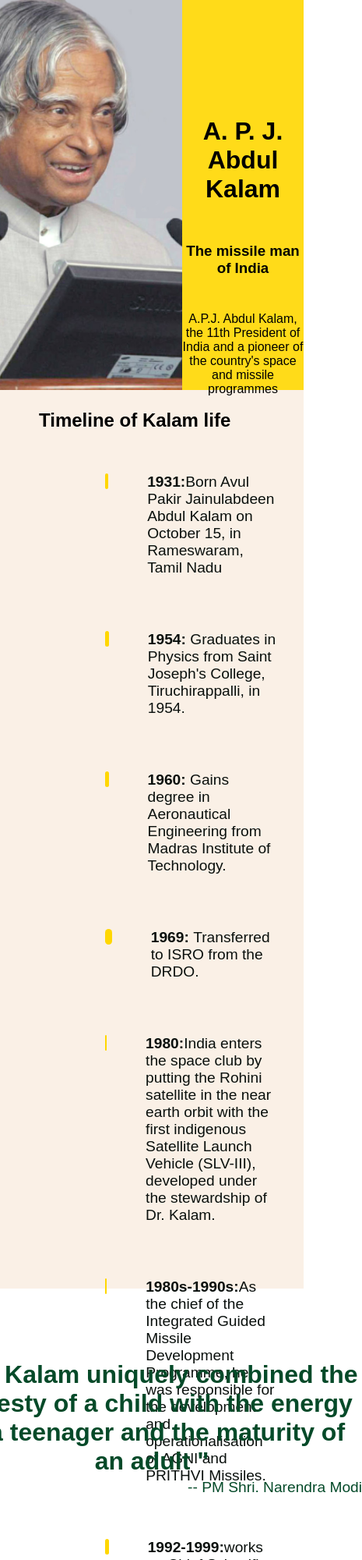
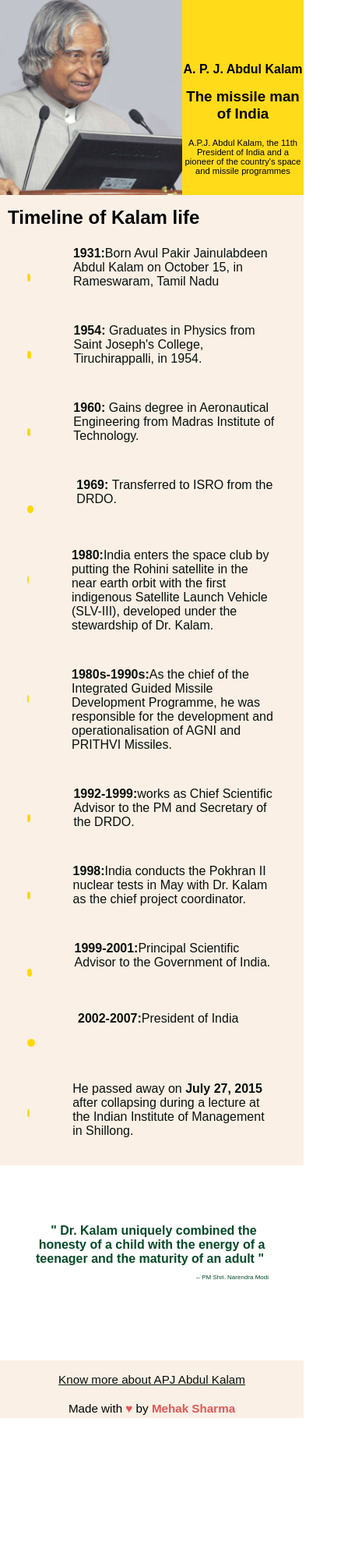
Before and after one commit to mehakSharma2/Tribute-website, a plain HTML site: page index.html in a window 390 px wide. Shown: the top 2000 px of the page at 78% size, 465 px wide, since content can reach past the window. After the commit the page ends 1818 px from the top, so only its background shows below. Drawn offline with Linux system fonts and the light colour scheme.

Commit message:
add Media Queries
adding Media Queries to make website responsive

```diff
--- /dev/null
+++ b/@mediaQueries.css
@@ -0,0 +1,87 @@
+    @media(300px<width<1000px){
+    .quote{
+        height: 250px;
+        width: 40%;
+    }
+    .quote h1{
+        margin-top:80px;
+        margin-bottom: 15px;
+        font-size: 1rem;
+    }
+    .quote h3{
+        margin-top : 10px;
+        margin-bottom: 20px;
+    }
+    .quote p{
+        font-size: 0.7rem;
+    }
+    .img-overlay{
+        height: 250px;
+        width: 60%;
+    }
+    .heading{
+        height:36px;
+    }
+    .heading h2{
+        padding-left: 10px ;
+         padding-top: 15px;
+    }
+    .timeline{
+        height:90%;
+    }
+    .circle{
+        height: 10px;
+        width: 10px;
+        border-radius:50%;
+        margin-left: 0px;
+        margin-top: 35px;
+
+    }
+    .timeline li{
+        padding-top:10px;
+    }
+    .content{
+        font-size: 1rem;
+        padding-left: 5px;
+    }
+    #quote{
+        height: 250px;
+    }
+
+    #blockCode{
+        width: 300px;
+        height: 100px;
+       text-align: center;
+    }
+    .text{
+        width: 300px;
+        height: 150px;
+        display: inline;
+        text-align: center;
+        position: relative;
+        margin-top: 30px;
+        padding: 5px;
+        font-size: 1rem;
+    }
+    .saidBy{
+        width: 300px;
+        margin-top:10px;
+        font-size: 0.5rem;
+    }
+a{
+    font-size: 0.95rem;
+}
+
+.madeBy{
+   font-size: 0.95rem;
+}
+
+.icon{
+   font-size: 0.95rem;
+}
+
+.madeBy a{
+    font-size: 0.95rem;
+}
+
+}
--- a/index.html
+++ b/index.html
@@ -6,6 +6,7 @@
     <meta name="viewport" content="width=device-width, initial-scale=1.0">
     <title>Tribute Website</title>
     <link rel="stylesheet" href="style.css">
+    <link rel="stylesheet" href="@mediaQueries.css">
 </head>
 
 <body>
--- a/style.css
+++ b/style.css
@@ -62,7 +62,8 @@
 .circle{
     height: 20px;
     width: 20px;
-    border-radius: 10px;
+    margin-left: 100px;
+    border-radius: 50%;
     background: gold;
 }
 
@@ -71,11 +72,9 @@
     padding: 35px;
 
 }
-
-.circle{
-    margin-left: 100px;
+.timeline{
+    padding-top: 20px;
 }
-
 .content{
     font-size: 1.2rem;
     color: #0a100d;
```
